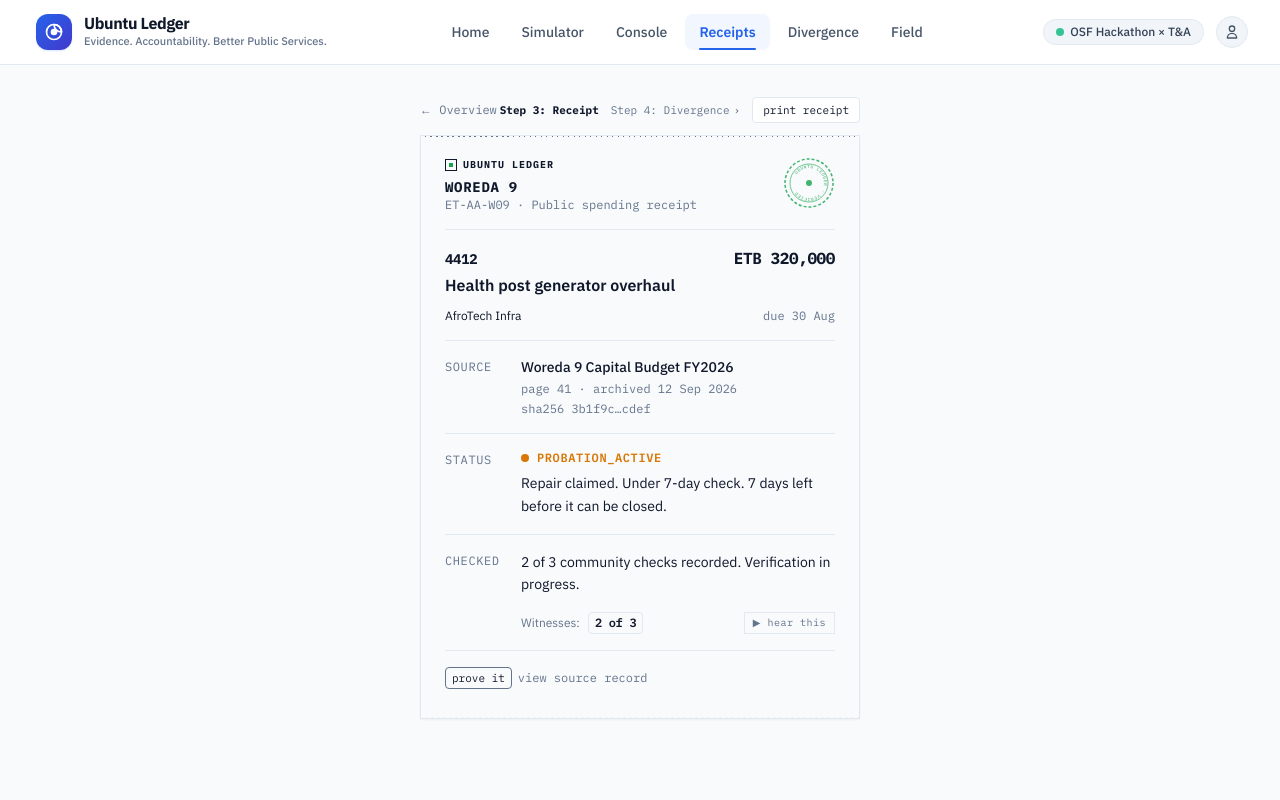
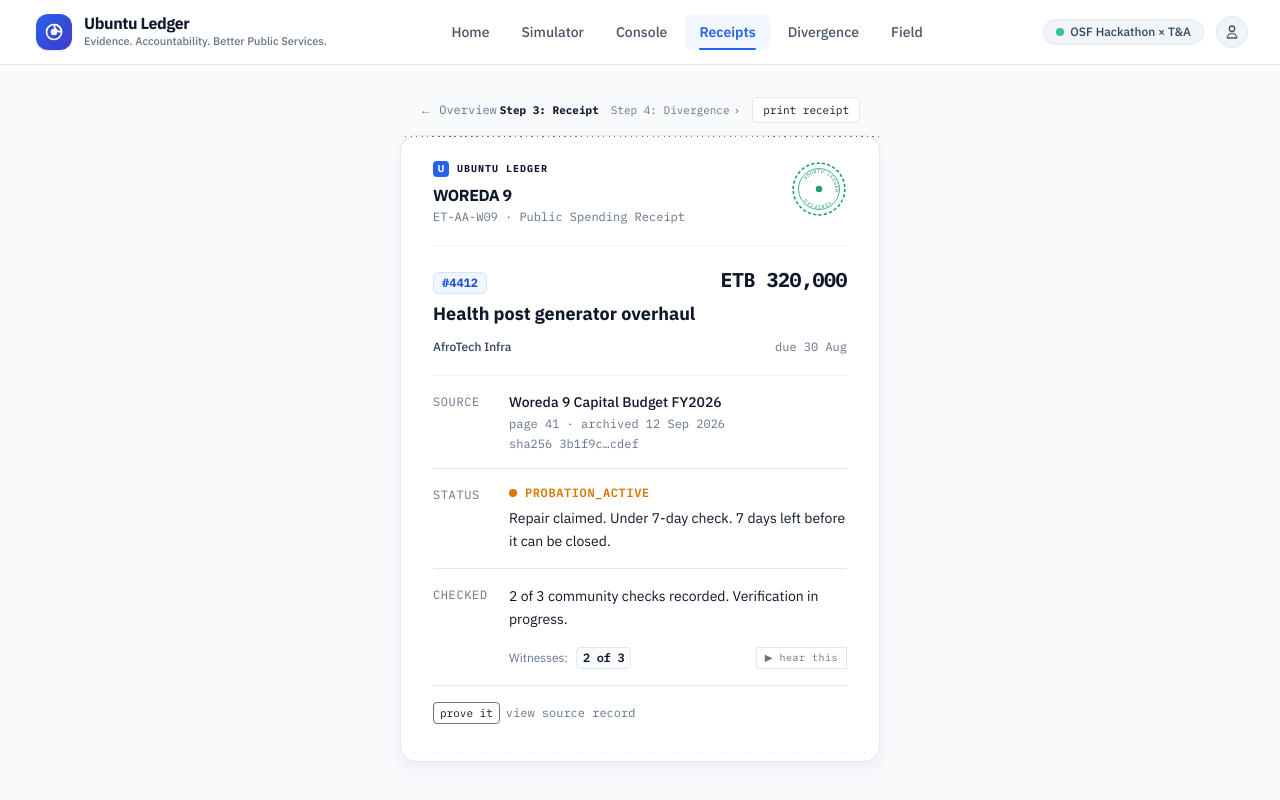
Before and after one commit to Natnael-Dev/ubuntu-ledger, a Next.js app: page /receipt/4412 in a window 1280 px wide. Shown: the top 800 px of the page. Built offline with nearby package versions, Linux system fonts and the light colour scheme; no server answers.

Commit message:
feat(ui): modernize receipt and divergence surfaces

```diff
--- a/src/app/receipt/[code]/page.tsx
+++ b/src/app/receipt/[code]/page.tsx
@@ -197,34 +197,34 @@ export default async function ReceiptPage(props: PageProps) {
           </div>
         </nav>
 
-        {/* The Receipt Card Layout (08 §5) */}
-        <article className="receipt-container max-w-[440px] w-full border border-[var(--rule)] bg-[var(--paper)] p-6 shadow-sm font-sans transition-all relative print:bg-white print:text-black print:border-black print:shadow-none">
+        {/* The Receipt Card Layout — Public Verification Artifact */}
+        <article className="receipt-container max-w-[480px] w-full border border-slate-200/90 bg-white p-6 sm:p-8 rounded-2xl shadow-lg shadow-slate-200/50 font-sans transition-all relative print:bg-white print:text-black print:border-black print:shadow-none">
           {/* Perforation top edge */}
-          <div className="perf-bold -mx-6 -mt-6 mb-5" />
+          <div className="perf-bold -mx-6 -mt-6 sm:-mx-8 sm:-mt-8 mb-6" />
 
           {/* Header */}
-          <header className="pb-4 border-b border-[var(--rule)] relative print:bg-white print:text-black print:border-black">
+          <header className="pb-5 border-b border-slate-100 relative print:bg-white print:text-black print:border-black">
             <div className="flex justify-between items-start">
               <div>
-                <div className="flex items-center gap-1.5 mb-1">
-                  <div className="w-3 h-3 border border-[var(--ink)] flex items-center justify-center">
-                    <div className="w-1 h-1 bg-[var(--state-open)]" />
+                <div className="flex items-center gap-2 mb-1.5">
+                  <div className="w-4 h-4 rounded bg-blue-600 flex items-center justify-center text-white">
+                    <span className="text-[10px] font-bold">U</span>
                   </div>
-                  <span className="font-mono text-[10px] font-bold text-[var(--ink)] uppercase tracking-widest">
+                  <span className="font-mono text-[10px] font-bold text-slate-900 uppercase tracking-widest">
                     Ubuntu Ledger
                   </span>
                 </div>
-                <div className="font-mono font-bold tracking-wider text-sm text-[var(--ink)]">
+                <div className="font-bold tracking-tight text-base text-slate-900">
                   {ward.name}
                 </div>
-                <div className="text-xs text-[var(--ink-soft)] font-mono">
-                  {ward.code} · Public spending receipt
+                <div className="text-xs text-slate-500 font-mono mt-0.5">
+                  {ward.code} · Public Spending Receipt
                 </div>
               </div>
 
               {/* Official circular verification stamp */}
-              <div className="shrink-0 opacity-80" title="Ubuntu Ledger Cryptographic Verification Seal">
-                <svg width="52" height="52" viewBox="0 0 52 52" fill="none" className="text-[var(--state-open)]">
+              <div className="shrink-0 opacity-90" title="Ubuntu Ledger Cryptographic Verification Seal">
+                <svg width="56" height="56" viewBox="0 0 52 52" fill="none" className="text-emerald-600">
                   <circle cx="26" cy="26" r="24" stroke="currentColor" strokeWidth="1.5" strokeDasharray="3 2" />
                   <circle cx="26" cy="26" r="19" stroke="currentColor" strokeWidth="0.75" />
                   <path id={`seal-txt-${receipt.projectCode}`} d="M 26,26 m -15,0 a 15,15 0 1,1 30,0 a 15,15 0 1,1 -30,0" fill="none" />
@@ -240,24 +240,24 @@ export default async function ReceiptPage(props: PageProps) {
           </header>
 
           {/* Project Summary Block */}
-          <section className="py-4 border-b border-[var(--rule)]">
+          <section className="py-5 border-b border-slate-100">
             <div className="flex justify-between items-baseline gap-2">
-              <span className="font-mono text-sm font-bold tracking-tight text-[var(--ink)]">
-                {receipt.projectCode}
+              <span className="inline-flex items-center px-2 py-0.5 rounded-md text-xs font-mono font-bold bg-blue-50 text-blue-700 border border-blue-200/60">
+                #{receipt.projectCode}
               </span>
               <span
-                className={`font-mono text-base font-bold tracking-tight text-right ${
-                  isUnofficial ? 'text-[var(--state-none)]' : 'text-[var(--ink)]'
+                className={`font-mono text-xl font-extrabold tracking-tight text-right ${
+                  isUnofficial ? 'text-slate-400' : 'text-slate-900'
                 }`}
               >
                 {formatCurrency(receipt.amountMinor, receipt.currency)}
               </span>
             </div>
-            <h1 className="mt-1 text-base font-semibold leading-snug text-[var(--ink)]">
+            <h1 className="mt-2 text-lg font-bold leading-snug text-slate-900">
               {receipt.title}
             </h1>
-            <div className="mt-3 flex justify-between items-center text-xs text-[var(--ink-soft)] font-mono">
-              <span className="text-[var(--ink)] font-sans">{receipt.contractor}</span>
+            <div className="mt-3 flex justify-between items-center text-xs text-slate-500 font-mono">
+              <span className="text-slate-700 font-medium font-sans">{receipt.contractor}</span>
               <span>{formatPromisedDate(receipt.promisedCompletion)}</span>
             </div>
           </section>
--- a/src/app/services/[code]/page.tsx
+++ b/src/app/services/[code]/page.tsx
@@ -74,11 +74,11 @@ export default async function ServiceCardPage(props: PageProps) {
           `,
         }}
       />
-      <div className="min-h-screen bg-[var(--paper)] text-[var(--ink)] py-10 px-4 print:bg-white print:text-black print:p-0">
+      <div className="min-h-screen bg-slate-50 text-slate-900 py-10 px-4 print:bg-white print:text-black print:p-0">
         <nav aria-label="Return navigation" className="max-w-2xl mx-auto mb-4 print-hide">
           <Link
             href="/"
-            className="font-mono text-xs text-[var(--ink-soft)] hover:text-[var(--ink)] hover:underline inline-flex items-center gap-1 focus:outline-none focus:ring-1 focus:ring-[var(--ink)]"
+            className="font-mono text-xs text-slate-500 hover:text-blue-600 inline-flex items-center gap-1.5 focus:outline-none focus:ring-2 focus:ring-blue-600 font-medium transition-colors"
           >
             ← Return to Proof-Line Overview
           </Link>
@@ -90,20 +90,20 @@ export default async function ServiceCardPage(props: PageProps) {
         {/* Journey navigation */}
         <nav
           aria-label="Proof-Line steps"
-          className="mt-8 pt-4 border-t border-[var(--rule)] flex justify-between items-center font-mono text-[11px] text-[var(--ink-soft)] print-hide"
+          className="max-w-2xl mx-auto mt-8 pt-4 border-t border-slate-200 flex justify-between items-center font-mono text-[11px] text-slate-500 print-hide"
         >
           <Link
             href="/receipt/4412"
-            className="hover:text-[var(--ink)] transition-colors focus:outline-none focus:ring-1 focus:ring-[var(--ink)]"
+            className="hover:text-blue-600 transition-colors focus:outline-none focus:ring-1 focus:ring-blue-600"
           >
             ‹ Step 3: Receipt
           </Link>
-          <span aria-current="step" className="font-bold text-[var(--ink)]">
+          <span aria-current="step" className="font-bold text-slate-900">
             Step 4: Divergence
           </span>
           <Link
             href="/pwa"
-            className="hover:text-[var(--ink)] transition-colors focus:outline-none focus:ring-1 focus:ring-[var(--ink)]"
+            className="hover:text-blue-600 transition-colors focus:outline-none focus:ring-1 focus:ring-blue-600"
           >
             Step 5: Offline PWA ›
           </Link>
--- a/src/components/DivergenceCard.tsx
+++ b/src/components/DivergenceCard.tsx
@@ -73,31 +73,31 @@ export function DivergenceCard({ card, className = '' }: DivergenceCardProps) {
   return (
     <div
       data-testid="divergence-card"
-      className={`max-w-2xl mx-auto font-sans bg-[var(--paper)] text-[var(--ink)] border border-[var(--rule)] print:bg-white print:text-black print:border-black print:shadow-none ${className}`}
+      className={`max-w-3xl mx-auto font-sans bg-white text-slate-900 rounded-2xl border border-slate-200/90 shadow-lg shadow-slate-200/40 overflow-hidden print:bg-white print:text-black print:border-black print:shadow-none ${className}`}
     >
       {/* Header Bar */}
-      <div className="border-b border-[var(--rule)] p-4 bg-neutral-50 flex flex-wrap items-baseline justify-between print:bg-white print:text-black print:border-black">
+      <div className="border-b border-slate-100 p-6 bg-slate-50/70 flex flex-wrap items-baseline justify-between print:bg-white print:text-black print:border-black">
         <div>
-          <span className="font-mono text-xs text-[var(--ink-soft)] uppercase tracking-wider block mb-1 print:text-black">
-            Public Service Fee Ledger
+          <span className="font-mono text-[10px] text-blue-600 font-bold uppercase tracking-widest block mb-1.5 print:text-black">
+            Public Service Fee Ledger · S-11 Two-Ledger Isolation
           </span>
           {SERVICE_NAMES[serviceCode] && (
-            <div className="mb-2">
-              <h2 className="font-sans text-lg font-semibold text-[var(--ink)] print:text-black">
+            <div className="mb-2.5">
+              <h2 className="font-sans text-xl font-bold tracking-tight text-slate-900 print:text-black">
                 {SERVICE_NAMES[serviceCode].name}
               </h2>
               {SERVICE_NAMES[serviceCode].amharic && (
-                <p className="font-mono text-xs text-[var(--ink-soft)] mt-0.5 print:text-black">
+                <p className="font-mono text-xs text-slate-500 mt-0.5 print:text-black">
                   {SERVICE_NAMES[serviceCode].amharic}
                 </p>
               )}
             </div>
           )}
-          <span className="font-mono text-[10px] text-[var(--ink-soft)] bg-neutral-100 border border-[var(--rule)] px-1.5 py-0.5 print:bg-white print:text-black print:border-black">
+          <span className="font-mono text-[11px] font-semibold text-blue-700 bg-blue-50 border border-blue-200 px-2 py-0.5 rounded-md print:bg-white print:text-black print:border-black">
             GAZETTE CODE: {serviceCode}
           </span>
         </div>
-        <div className="font-mono text-xs text-[var(--ink-soft)] text-right print:text-black">
+        <div className="font-mono text-xs text-slate-500 text-right print:text-black">
           <span>Office: {officeCode}</span>
         </div>
       </div>
```
